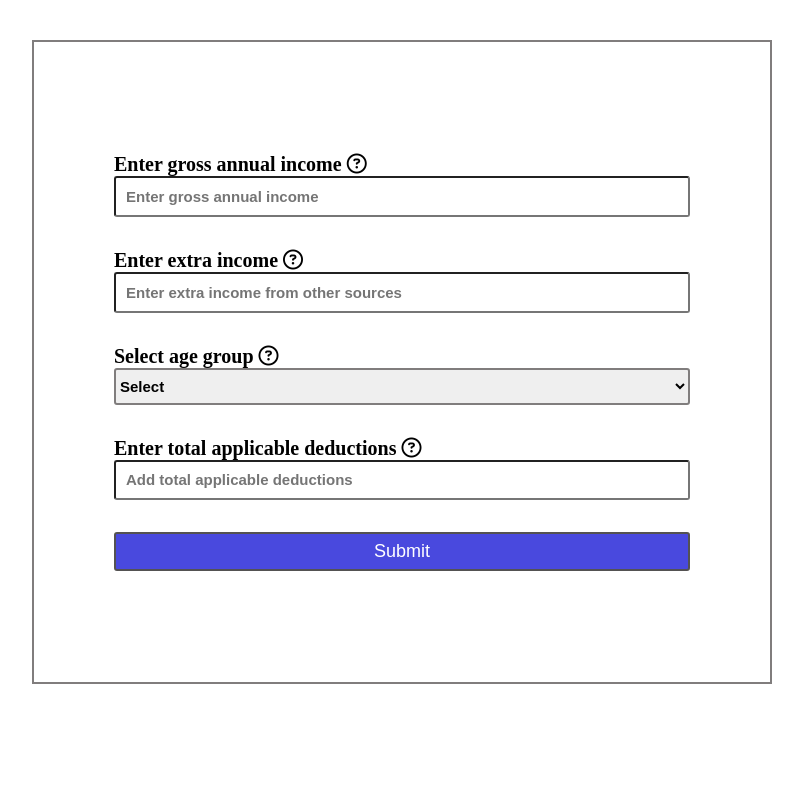
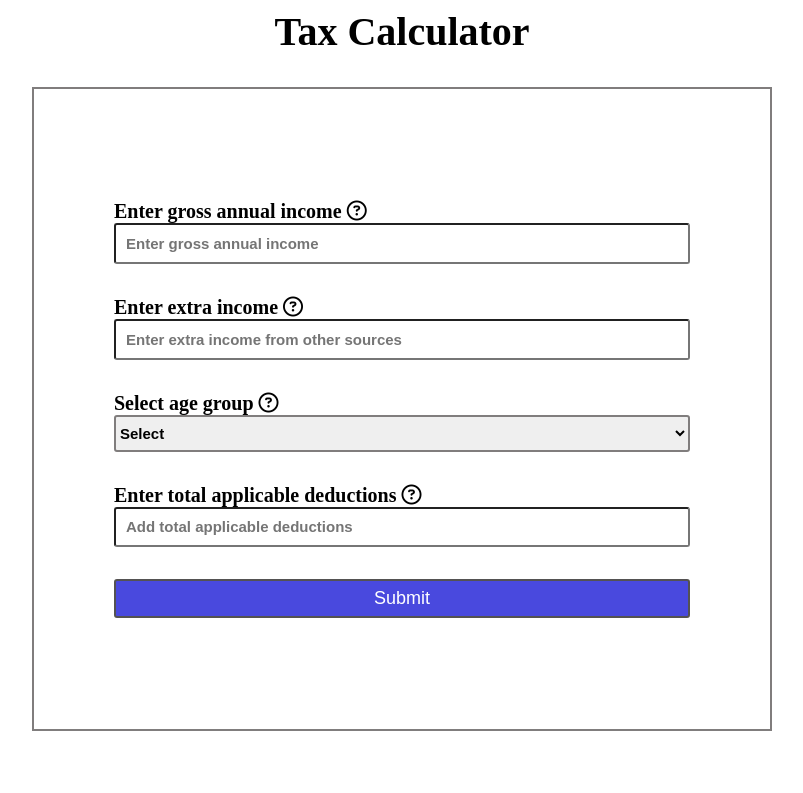
Before and after one commit to Bittukr7479/TaxCalculator, a plain HTML site: page index.html in a window 1280 px wide. Shown: the top 793 px of the page, without its empty margins (238-1041 px from the left). Drawn offline with Linux system fonts and the light colour scheme.

Commit message:
Tax Calculator

```diff
--- a/FinalIncome.css
+++ b/FinalIncome.css
@@ -22,6 +22,7 @@ button{
 
 h1, h2{
     margin: 0px;
+    text-align: center;
 }
 
 p{
--- a/index.html
+++ b/index.html
@@ -14,7 +14,7 @@
 
 <body>
     <div>
-
+        <h1>Tax Calculator</h1>
         <div class="container">
             <form id="taxForm">
                 <div class="annualIncome">
```
